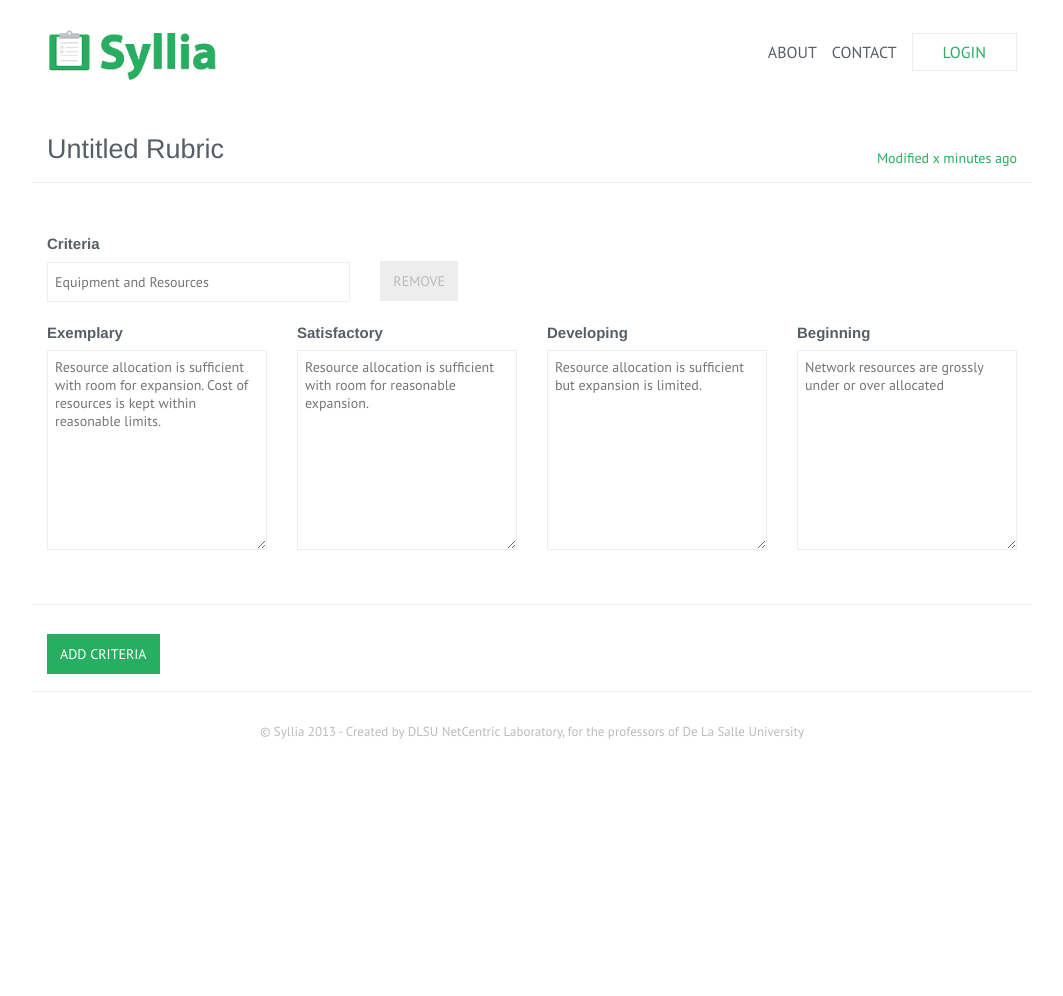
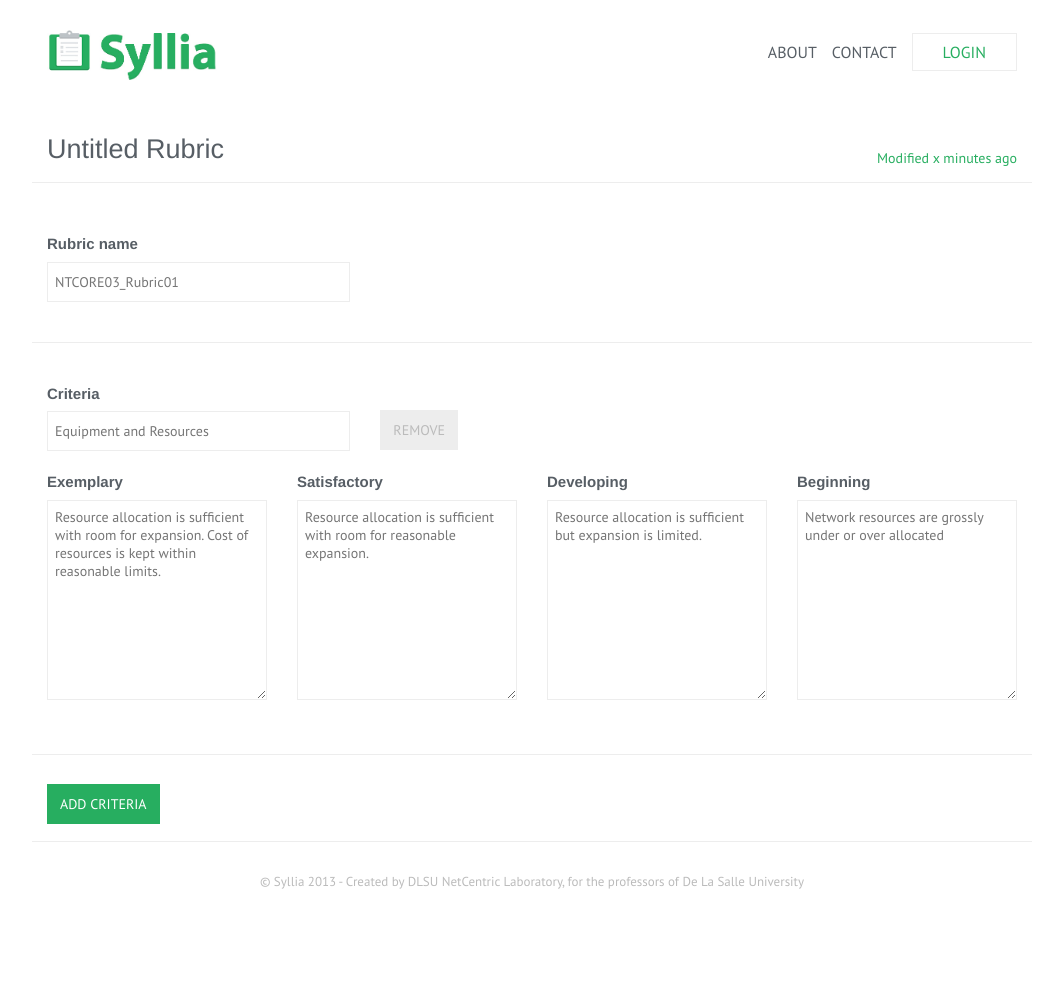
Before and after one commit to MitchelCabuloy/Syllia, a Django app: template Syllia/templates/home/rubric.html in a window 1280 px wide. Shown: the whole page, without its empty margins (108-1171 px from the left). Before the commit the page ends 739 px from the top, so only its background shows below. Run offline with Django 3.2, Linux system fonts and the light colour scheme; the template is opened without the code that fills it, so the values that code supplies are empty; some libraries are stand-ins or nearby versions.

Commit message:
added rubric name input

```diff
--- a/Syllia/templates/home/rubric.html
+++ b/Syllia/templates/home/rubric.html
@@ -14,6 +14,17 @@
             </div>
         </div>
 
+        <div class="row top-spacing">
+            <div class="large-4 columns">
+                <h5>Rubric name</h5>
+            </div>
+        </div>
+        <div class="row">
+            <div class="large-4 columns">
+                <input type="text" placeholder="NTCORE03_Rubric01" />
+            </div>
+        </div>
+        <div class="row divider top-spacing"></div>
 
         <div><!--  FOREACH BIND ON THIS DIV -->
             <div class="row top-spacing">
```
